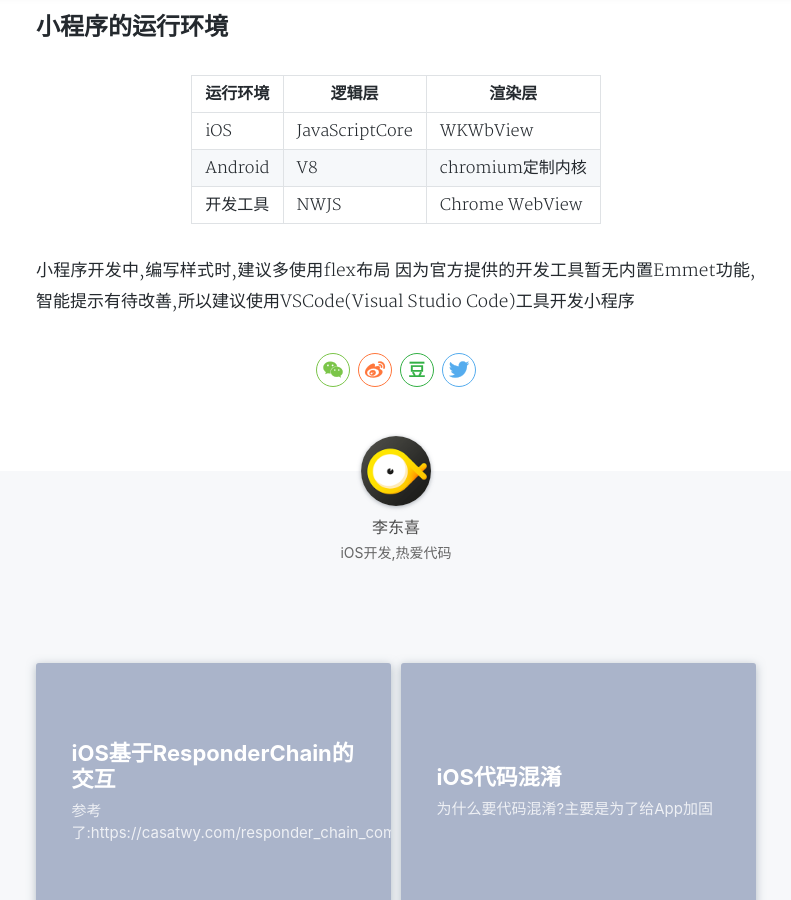
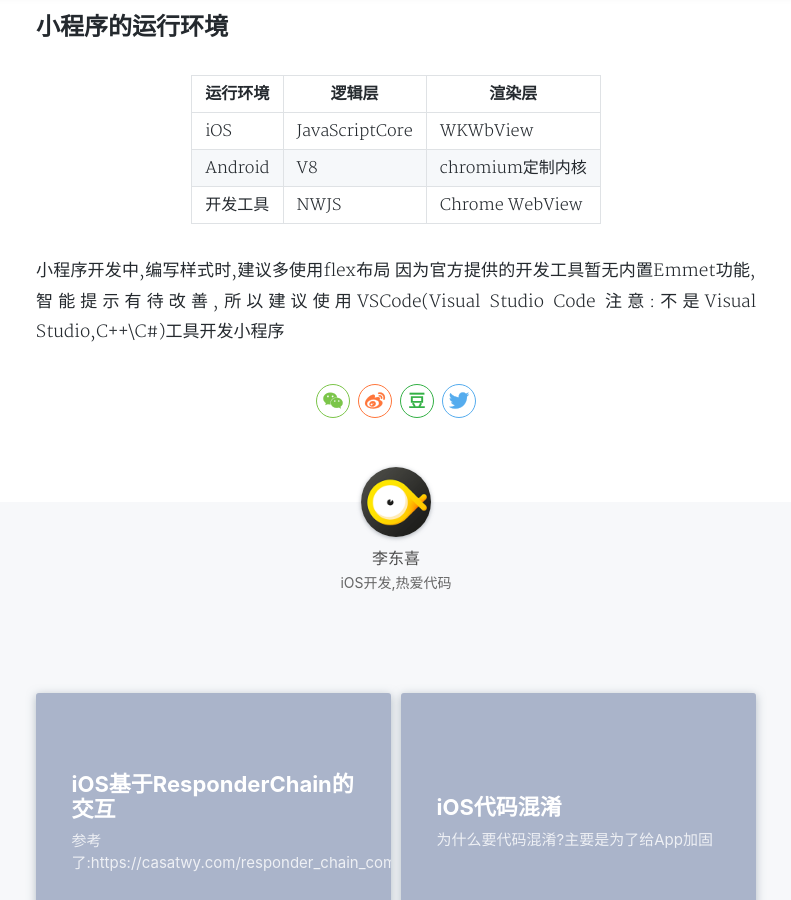
Before and after one commit to dongxiexidu/dongxiexidu.github.com, a Jekyll site: the page built from _posts/2018-11-01-i初识微信小程序.md, in a window 1280 px wide and 900 px high, scrolled down 1714 px. Shown: the whole window, without its empty margins (244-1035 px from the left). Built offline with Jekyll 4.4.1, drawn with Linux system fonts in a browser that asks for light colours; nearby versions of some CDN libraries; a style sheet for code colours, icons or effects is not loaded.

Commit message:
Update 2018-11-01-i初识微信小程序.md

```diff
--- a/_posts/2018-11-01-i初识微信小程序.md
+++ b/_posts/2018-11-01-i初识微信小程序.md
@@ -60,4 +60,4 @@ tags: 小程序
 
 
 小程序开发中,编写样式时,建议多使用flex布局
-因为官方提供的开发工具暂无内置Emmet功能,智能提示有待改善,所以建议使用VSCode(Visual Studio Code)工具开发小程序
+因为官方提供的开发工具暂无内置Emmet功能,智能提示有待改善,所以建议使用VSCode(Visual Studio Code 注意:不是Visual Studio,C++\C#)工具开发小程序
```
